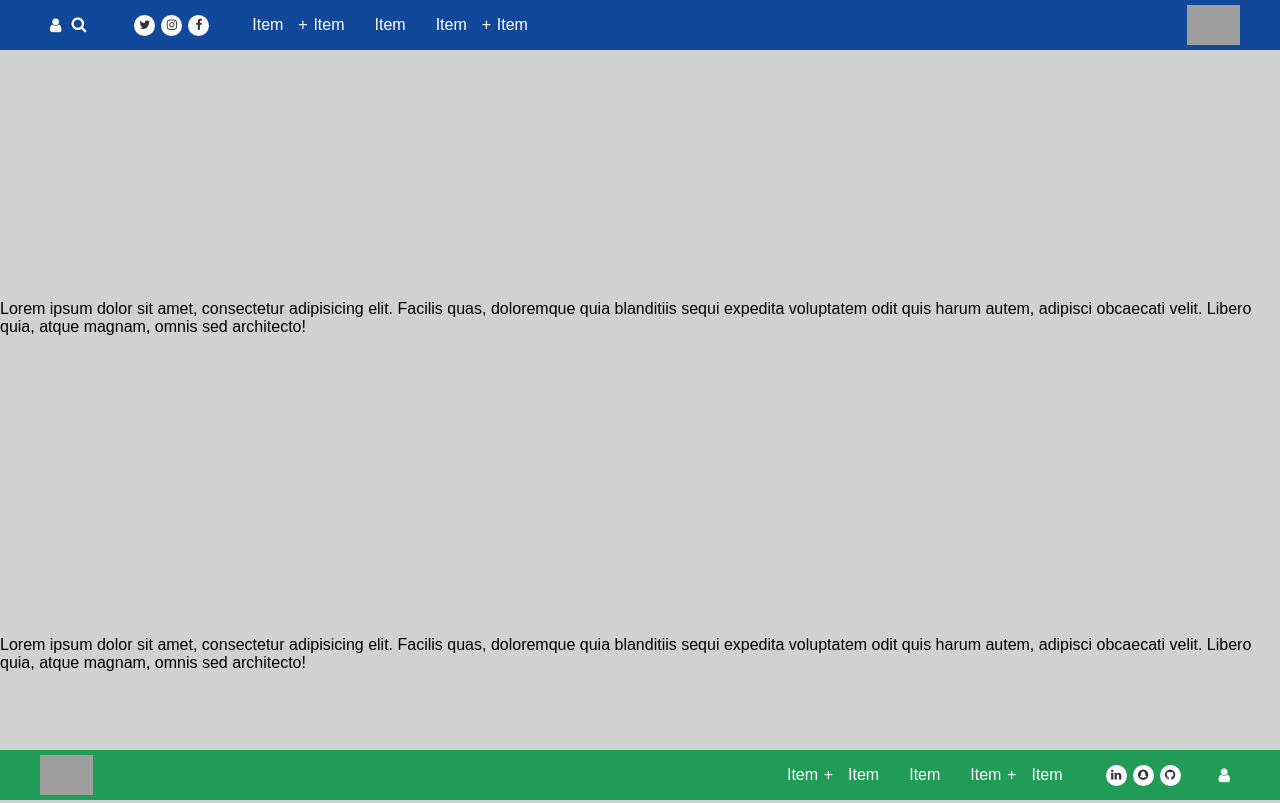
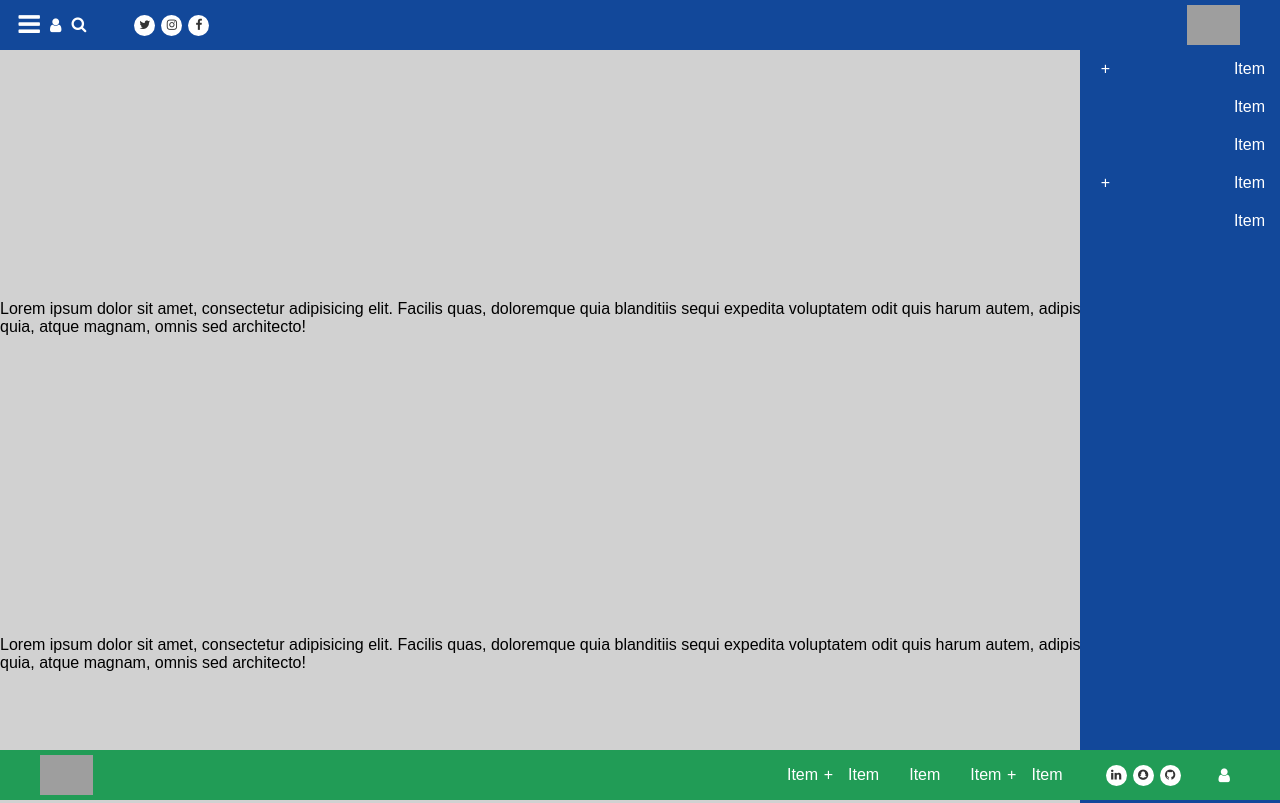
Before and after one commit to menemelkatan/fmenu, a website built with webpack: page src/index.html in a window 1280 px wide. Shown: the top 803 px of the page. Built offline with nearby package versions, Linux system fonts and the light colour scheme; no server answers; grey boxes are pictures that could not be loaded.

Commit message:
fix issue in vertical menu

```diff
--- a/src/index.html
+++ b/src/index.html
@@ -12,7 +12,7 @@
     <link rel="stylesheet" href="https://cdnjs.cloudflare.com/ajax/libs/font-awesome/4.7.0/css/font-awesome.min.css">
   </head>
   <body>
-    <nav data-fmenu data-fmenu-dir="rtl" data-fmenu-fixed="true"  data-fmenu-logo="https://git-scm.com/images/logos/downloads/Git-Logo-White.png" data-fmenu-search="http://google.com" data-fmenu-vertical="false" data-fmenu-theme="paris" data-fmenu-login="http://men3m.com" data-fmenu-social='{"facebook": "http://fb.me/hello", "instagram": "http://instagram.com/hello", "twitter": "http://twitter.com/hello"}' data-fmenu-position="top">
+    <nav data-fmenu data-fmenu-dir="rtl" data-fmenu-vertical="true" data-fmenu-fixed="true"  data-fmenu-logo="https://git-scm.com/images/logos/downloads/Git-Logo-White.png" data-fmenu-search="http://google.com" data-fmenu-vertical="false" data-fmenu-theme="paris" data-fmenu-login="http://men3m.com" data-fmenu-social='{"facebook": "http://fb.me/hello", "instagram": "http://instagram.com/hello", "twitter": "http://twitter.com/hello"}' data-fmenu-position="top">
 
       <!-- Primary menu -->
       <ul>
--- a/src/styles/_fmenuVertical.sass
+++ b/src/styles/_fmenuVertical.sass
@@ -11,6 +11,7 @@
     top: 100%
     right: 0
     margin: 0 !important
+    overflow-y: scroll
 
     /* menu item */
     li
```
